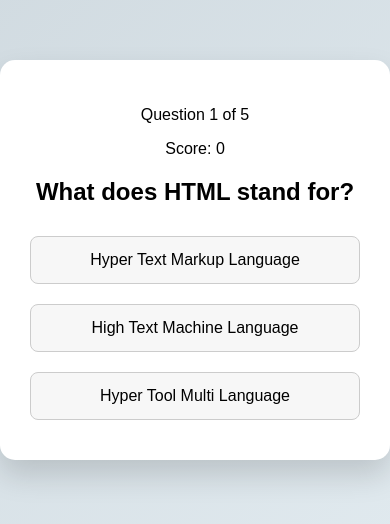
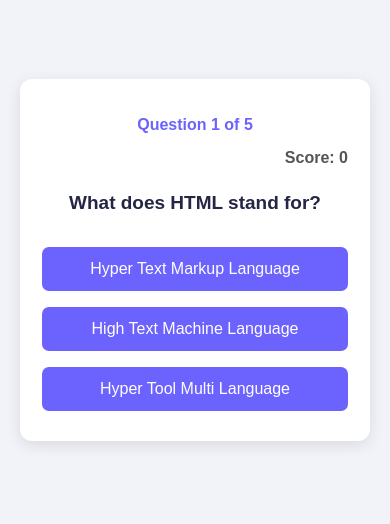
Before and after one commit to apurna06ray/phase3, a plain HTML site: page quiz.html in a window 390 px wide. Shown: the part 162-686 px from the top of the page. Drawn offline with Linux system fonts and the light colour scheme.

Commit message:
Refactor CSS styles for layout and appearance

```diff
--- a/style.css
+++ b/style.css
@@ -1,48 +1,97 @@
+
 * {
+    margin: 0;
+    padding: 0;
     box-sizing: border-box;
 }
 
 body {
-  margin: 0;
-  height: 100vh;
+    font-family: Arial, sans-serif;
+    background: #f1f3f8;
+    min-height: 100vh;
     display: flex;
     justify-content: center;
     align-items: center;
-  font-family: Arial, sans-serif;
-  background: linear-gradient(135deg, #cfd9df, #e2ebf0);
+    padding: 20px;
 }
 
 .container {
-  width: 500px;
     background: white;
-  padding: 30px;
-  border-radius: 15px;
+    width: 100%;
+    max-width: 550px;
+    padding: 35px;
+    border-radius: 12px;
     text-align: center;
-  box-shadow: 0 15px 30px rgba(0,0,0,0.15);
+    box-shadow: 0 4px 15px rgba(0, 0, 0, 0.1);
+}
+
+h1 {
+    margin-bottom: 20px;
+    color: #252545;
+}
+
+h2 {
+    margin: 25px 0;
+    color: #252545;
+}
+
+p {
+    margin: 15px 0;
+    color: #555;
+}
+
+#counter {
+    font-weight: bold;
+    color: #6c63ff;
+}
+
+#score {
+    font-weight: bold;
+    text-align: right;
 }
 
 button {
     width: 100%;
-  padding: 14px;
-  margin: 10px 0;
+    padding: 13px;
+    margin: 8px 0;
+    border: none;
+    border-radius: 7px;
+    background: #6c63ff;
+    color: white;
     font-size: 16px;
-  border-radius: 8px;
-  border: 1px solid #ccc;
-  background: #f7f7f7;
     cursor: pointer;
     transition: 0.3s;
 }
 
-button:hover {
-  background: #dbeafe;
+button:hover:not(:disabled) {
+    background: #5148d8;
+}
+
+button:disabled {
+    cursor: not-allowed;
+    opacity: 0.85;
 }
 
 .correct {
-  background-color: #c8e6c9;
-  border-color: green;
+    background: green;
+    color: white;
 }
 
 .wrong {
-  background-color: #ffcdd2;
-  border-color: red;
+    background: red;
+    color: white;
 }
+
+@media (max-width: 480px) {
+    .container {
+        padding: 22px;
+    }
+
+    h1 {
+        font-size: 24px;
+    }
+
+    h2 {
+        font-size: 19px;
+    }
+}
```
Lines whose indentation alone changed are shown as unchanged.
